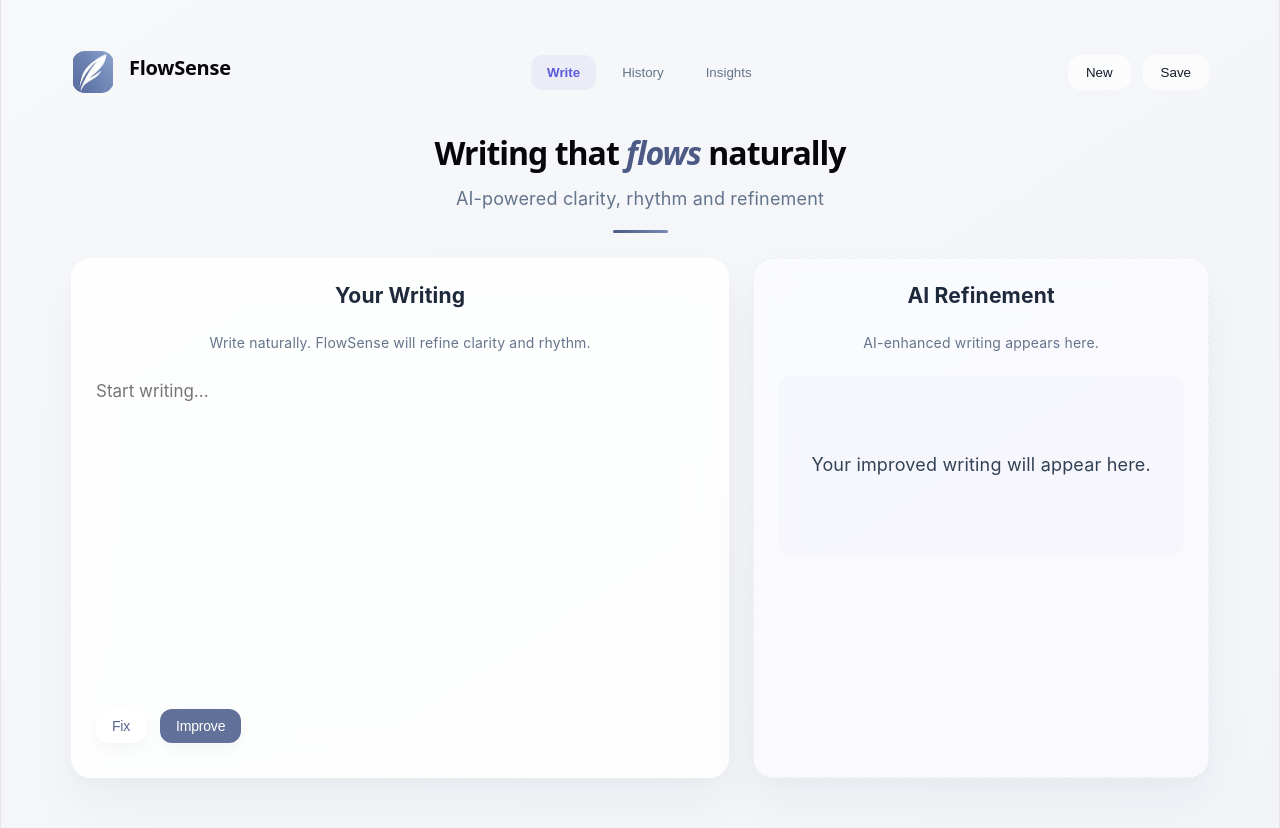
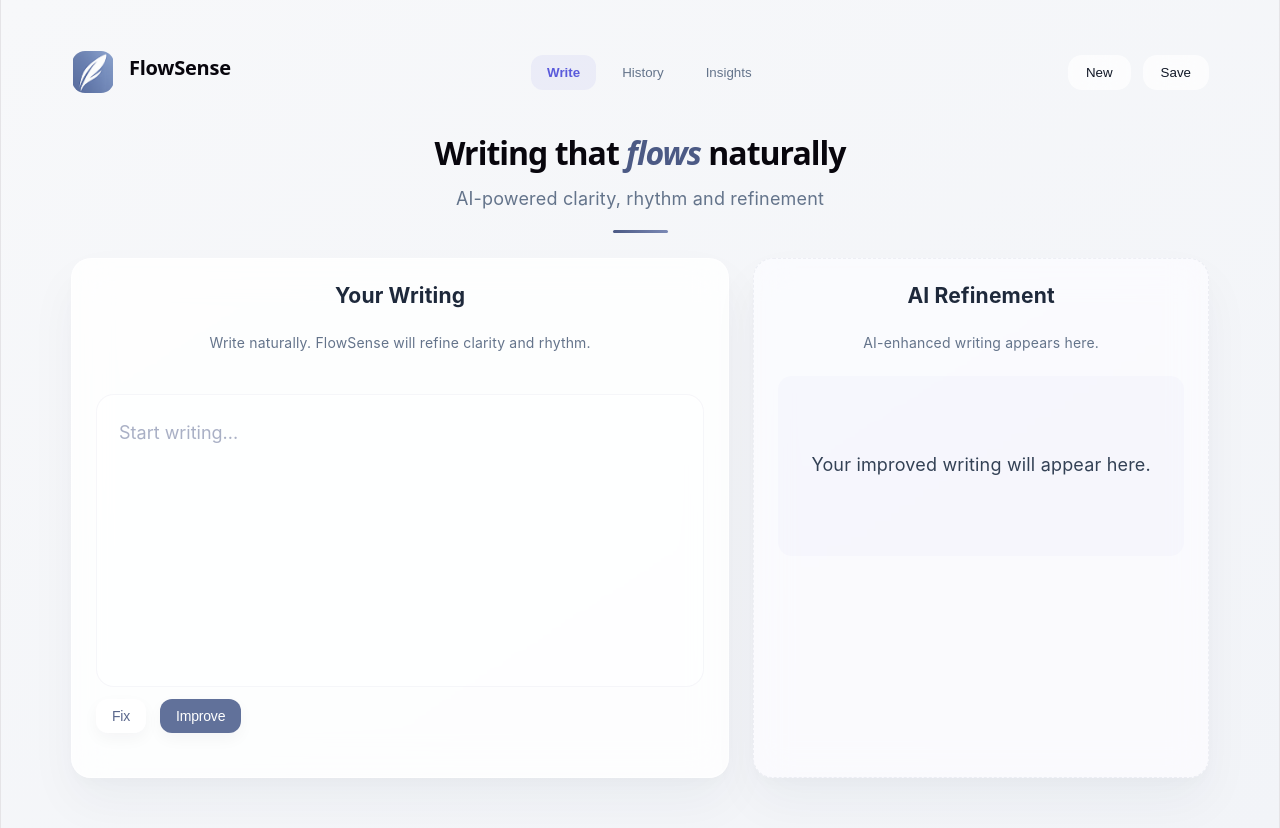
Before and after one commit to Keertilata20/flowsense-app, a React (Vite) app: page / in a window 1280 px wide. Built offline with nearby package versions, Linux system fonts and the light colour scheme.

Commit message:
Improve panels and buttons

```diff
--- a/src/App.css
+++ b/src/App.css
@@ -419,7 +419,7 @@ min-height: 220px;
 
   background: transparent;
 
-  font-size: 17px;
+  font-size: 18px;
   line-height: 1.8;
 
   color: #1e293b;
@@ -431,7 +431,34 @@ margin-bottom: 20px;
 
 caret-color: #6366f1;
 
-color: #0f172a;
+color:
+#20263A;
+}
+.textarea::placeholder {
+  color:
+  rgba(76,90,133,.48);
+}
+
+.editor-surface {
+  background:
+  rgba(255,255,255,.48);
+
+  border:
+  1px solid
+  rgba(76,90,133,.05);
+
+  border-radius:
+  18px;
+
+  padding:
+  22px;
+
+  margin-top:
+  18px;
+
+  box-shadow:
+  inset 0 1px 0
+  rgba(255,255,255,.55);
 }
 
 /* OUTPUT */
@@ -459,7 +486,7 @@ justify-content: center;
   gap: 14px;
   align-items: center;
 position: relative;
-top: -10px;
+top: -4px;
   margin-top: 16px;
   align-self: flex-start;
 }
--- a/src/App.tsx
+++ b/src/App.tsx
@@ -169,12 +169,12 @@ const improveText = async (selectedMode: "fix" | "improve") => {
 Write naturally. FlowSense will refine clarity and rhythm.
 </p>
 
-        <textarea
-          value={text}
-          onChange={handleChange}
-          placeholder="Start writing..."
-          className="textarea"
-        />
+        <div className="editor-surface">
+  <textarea
+    className="textarea"
+    placeholder="Start writing..."
+  />
+</div>
 
         <div className="action-buttons">
 
```
